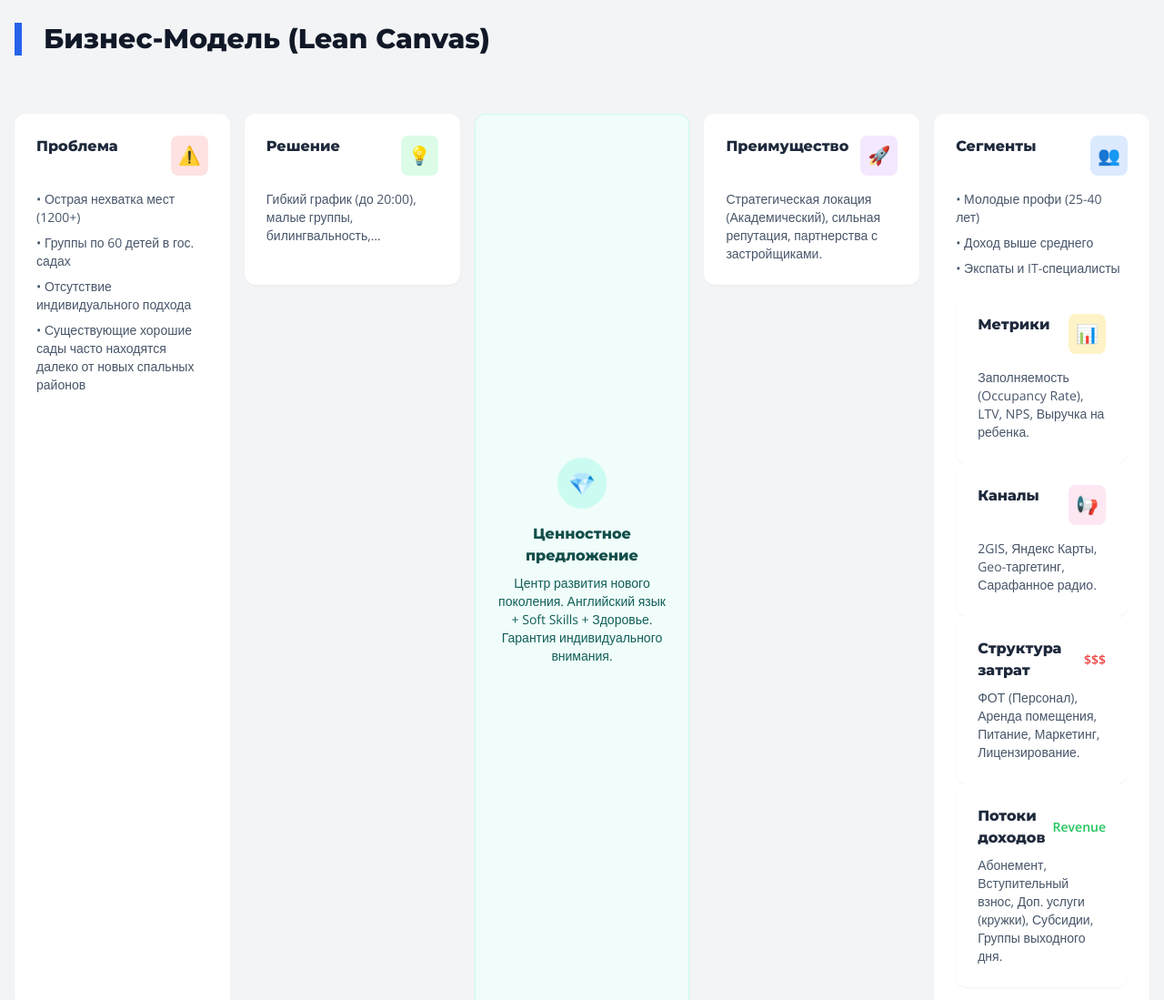
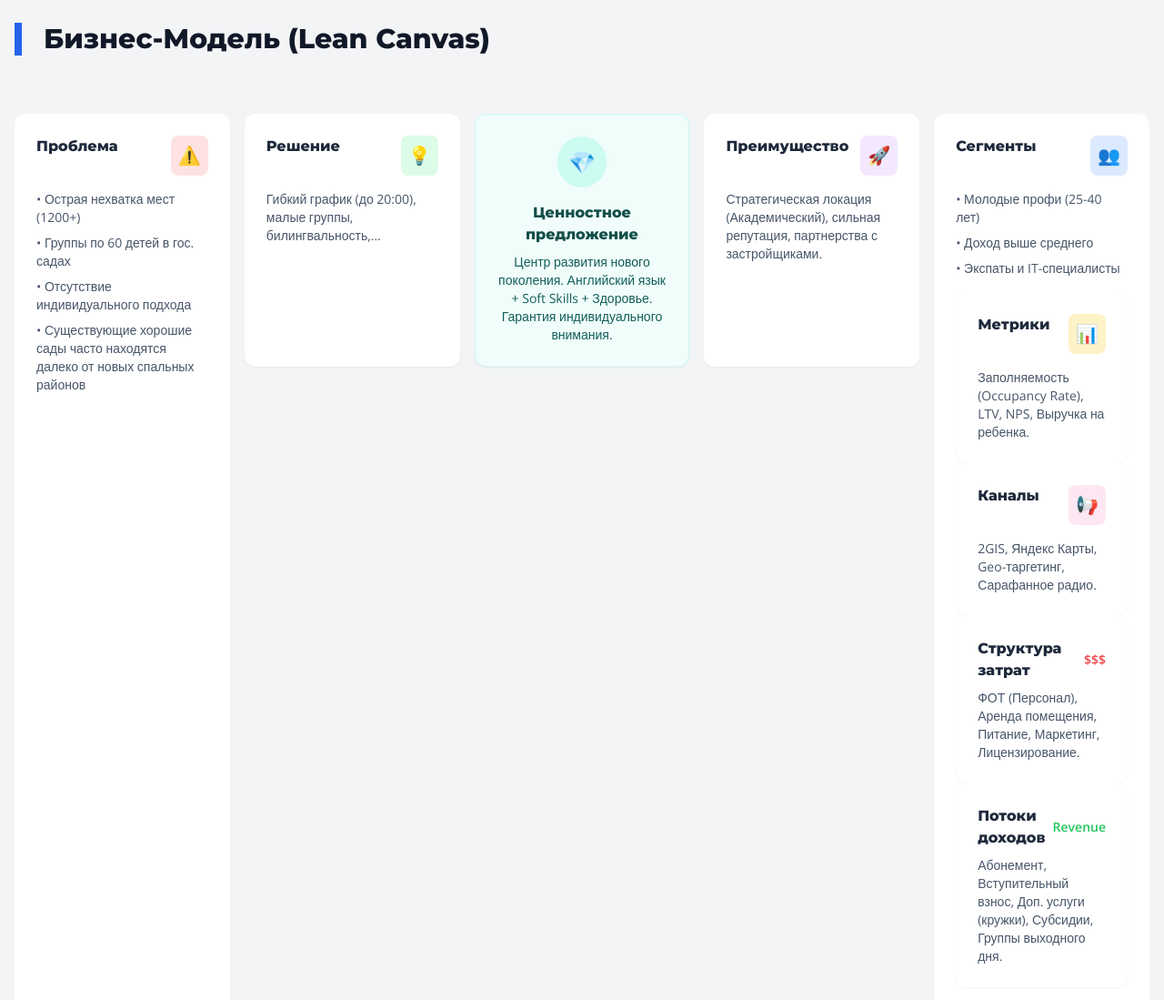
Before and after one commit to maximgavrikov71/MyStudy, a plain HTML site: page index.html in a window 1280 px wide. Shown: the part 1040-2139 px from the top of the page at 91% size. Drawn offline with nearby package versions, Linux system fonts and the light colour scheme.

Commit message:
Update index.html

```diff
--- a/index.html
+++ b/index.html
@@ -152,7 +152,7 @@
                 </div>
 
                 <!-- Value Proposition -->
-                <div onclick="openModal('value')" class="interactive-card bg-teal-50 border border-teal-100 p-6 rounded-xl shadow-sm cursor-pointer lg:col-span-1 lg:row-span-4 flex flex-col justify-center text-center">
+                <div onclick="openModal('value')" class="interactive-card bg-teal-50 border border-teal-100 p-6 rounded-xl shadow-sm cursor-pointer lg:col-span-1 lg:row-span-2 flex flex-col justify-center text-center">
                     <div class="mx-auto bg-teal-100 p-3 rounded-full text-2xl mb-4 text-teal-600">💎</div>
                     <h4 class="font-bold text-teal-900 mb-2">Ценностное предложение</h4>
                     <p class="text-sm text-teal-800">Центр развития нового поколения. Английский язык + Soft Skills + Здоровье. Гарантия индивидуального внимания.</p>
```
